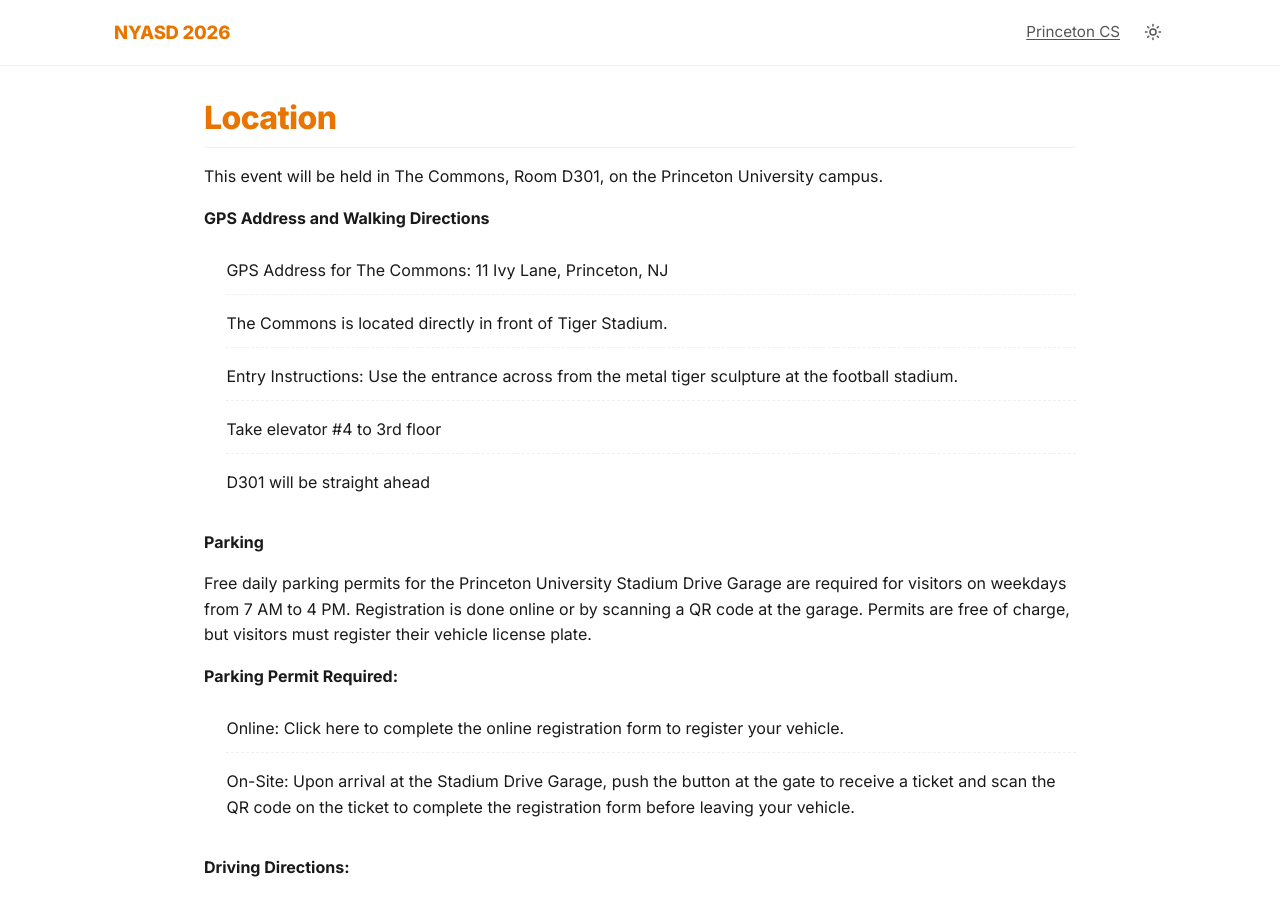
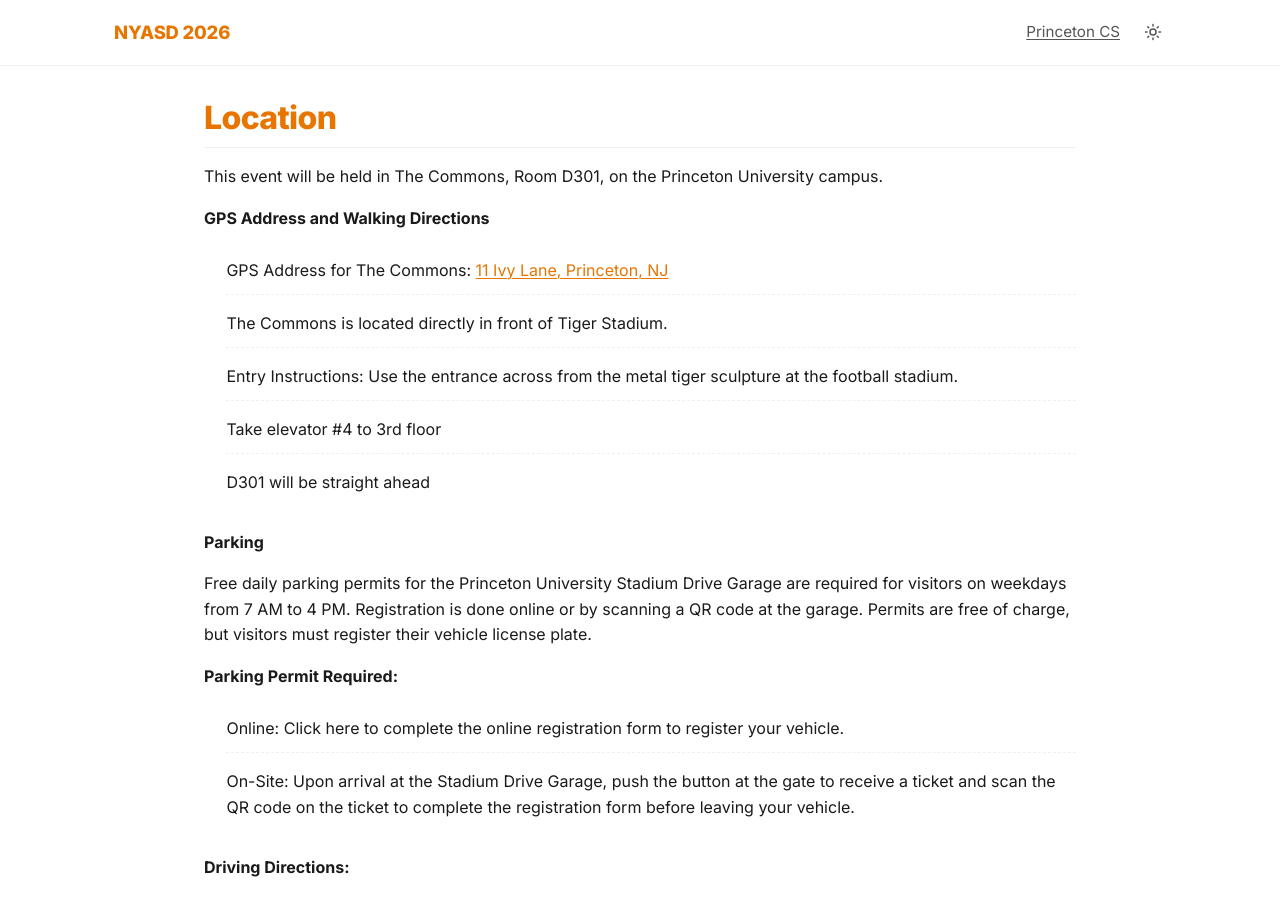
Before and after one commit to princetoncomputerarch/princetoncomputerarch.github.io, a Jekyll site: the page built from index.html, in a window 1280 px wide and 900 px high, scrolled down 3132 px. Built offline with Jekyll 4.4.1, drawn with Linux system fonts in a browser that asks for light colours.

Commit message:
Make GPS address a clickable Google Maps link

```diff
--- a/_data/location.yml
+++ b/_data/location.yml
@@ -14,8 +14,10 @@ intro: >
 # ---------------------------------------------------------------------------
 gps:
   heading: "GPS Address and Walking Directions"
+  address_label: "GPS Address for The Commons:"
+  address: "11 Ivy Lane, Princeton, NJ"
+  address_url: "https://www.google.com/maps/search/?api=1&query=11+Ivy+Lane%2C+Princeton%2C+NJ"
   lines:
-    - "GPS Address for The Commons: 11 Ivy Lane, Princeton, NJ"
     - "The Commons is located directly in front of Tiger Stadium."
     - "Entry Instructions: Use the entrance across from the metal tiger sculpture at the football stadium."
     - "Take elevator #4 to 3rd floor"
--- a/index.html
+++ b/index.html
@@ -397,11 +397,21 @@ layout: default
 </p>
 {% endif %}
 
-{% if location.gps and location.gps.lines and location.gps.lines.size > 0 %}
+{% if location.gps %}
   {% if location.gps.heading and location.gps.heading != "" %}
     <p><strong>{{ location.gps.heading }}</strong></p>
   {% endif %}
   <ul class="directions-list">
+    {% if location.gps.address %}
+      <li>
+        {% if location.gps.address_label %}{{ location.gps.address_label }} {% endif %}
+        {% if location.gps.address_url and location.gps.address_url != "" %}
+          <a href="{{ location.gps.address_url }}" target="_blank" rel="noopener">{{ location.gps.address }}</a>
+        {% else %}
+          {{ location.gps.address }}
+        {% endif %}
+      </li>
+    {% endif %}
     {% for line in location.gps.lines %}
       <li>{{ line }}</li>
     {% endfor %}
```
